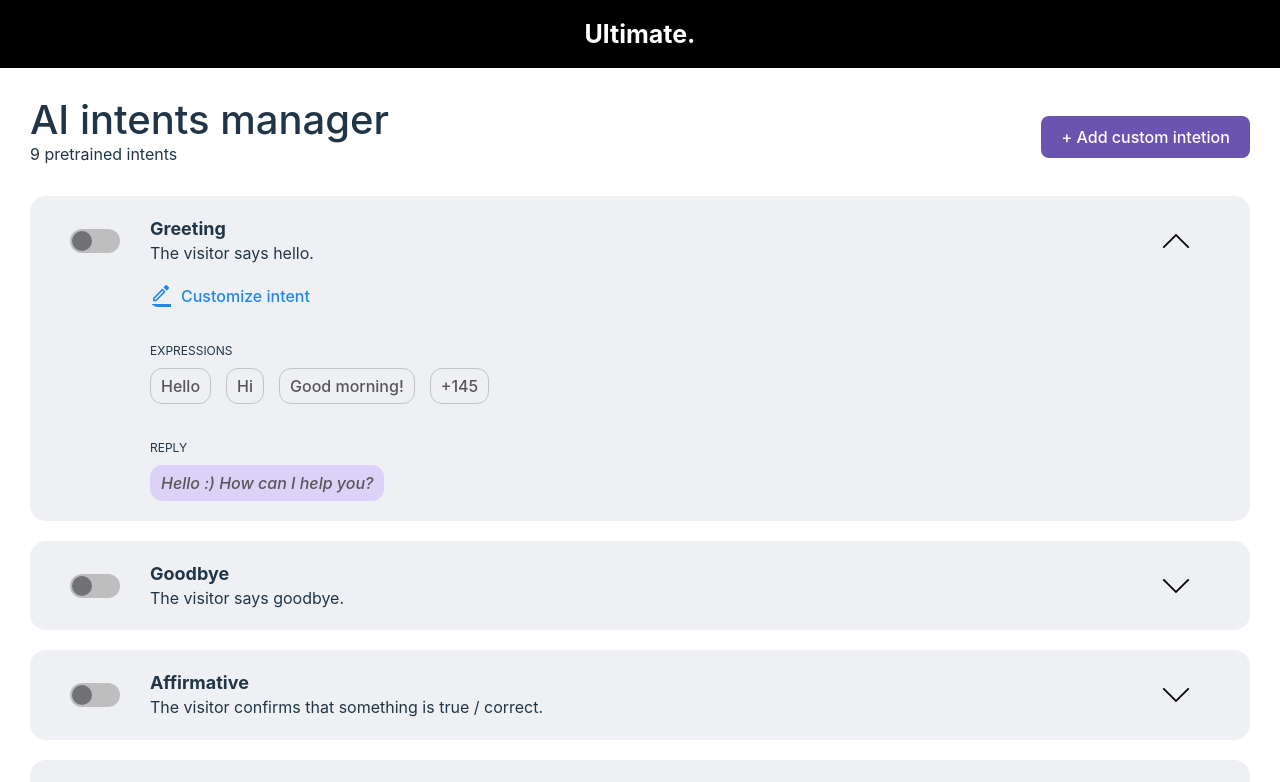
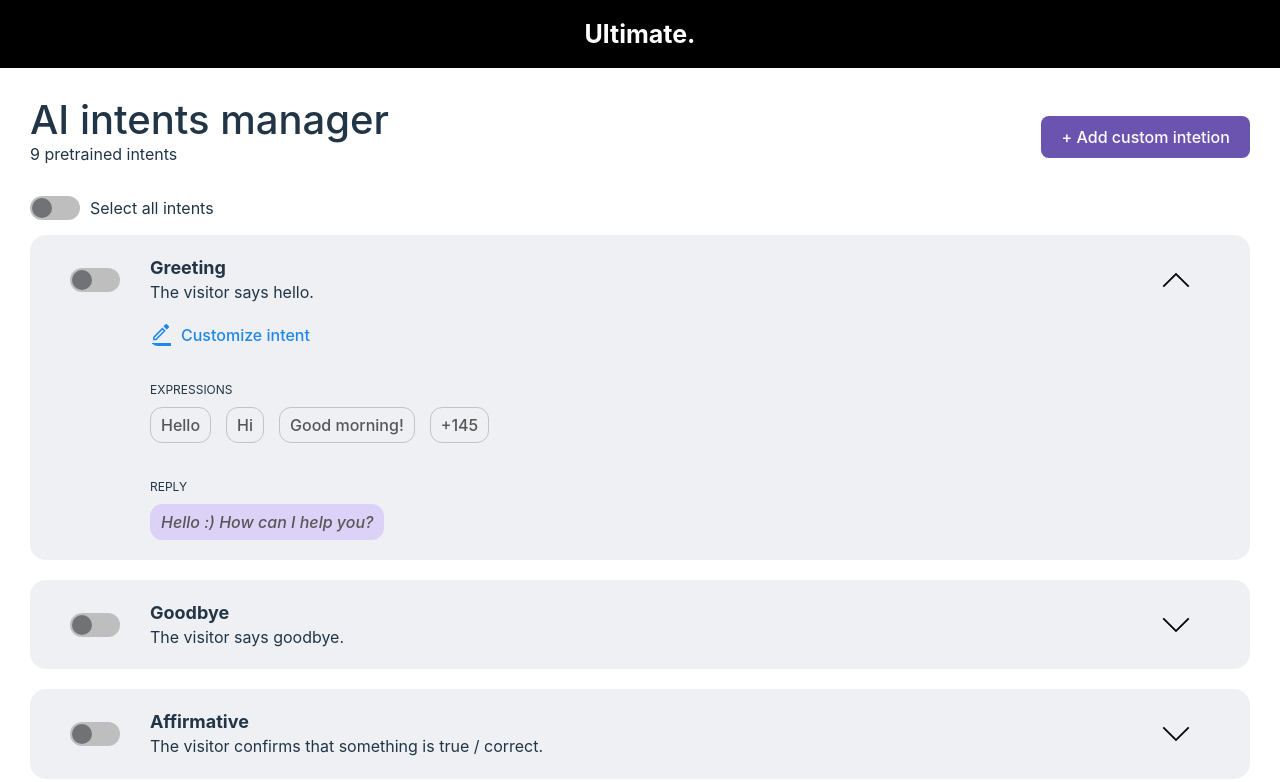
Before and after one commit to peduique/ai-chatbot-intent-manager, a React (Vite) app: page / in a window 1280 px wide. Shown: the top 782 px of the page. Built offline with nearby package versions, Linux system fonts and the light colour scheme.

Commit message:
Implement toggle handler select/unselect all intents

```diff
--- a/src/components/Intent/index.tsx
+++ b/src/components/Intent/index.tsx
@@ -40,6 +40,8 @@ const Intent: FC<IIntent> = ({
   const handleClickExpandAccordion = () => {
     setExpanded((isShown) => !isShown);
   };
+
+  console.log(id, isActive);
 
   return (
     <SIntent>
--- a/src/pages/Intents/index.tsx
+++ b/src/pages/Intents/index.tsx
@@ -1,17 +1,27 @@
-import React, { FC, useCallback, useEffect, useState } from "react";
+import React, { FC, useCallback, useState } from "react";
 
 import Button from "../../components/Button";
 import Intent from "../../components/Intent";
 import IntentsGroup from "../../components/IntentsGroup";
 import Loading from "../../components/Loading/Index";
+import SwitchButton from "../../components/SwitchButton";
 
 import intents from "../../data/intents.json";
 
-import { SContainer, SHeader, SDescription, STitle, SControl } from "./styles";
+import {
+  SContainer,
+  SHeader,
+  SDescription,
+  STitle,
+  SControl,
+  SAllIntentsSwitch,
+} from "./styles";
 
 const IntentsPage: FC = () => {
   const [activeIntents, setActiveIntents] = useState<string[]>([]);
   const [isUpdating, setUpdating] = useState<boolean>(false);
+
+  const allIntentsActive = activeIntents.length === intents.length;
 
   const handleLoadingEffect = () => {
     setUpdating(true);
@@ -30,6 +40,17 @@ const IntentsPage: FC = () => {
     setActiveIntents((prev) => [...prev, id]);
   }, []);
 
+  const handleAllIntents = (_: string, checked: boolean) => {
+    handleLoadingEffect();
+
+    if (checked) {
+      setActiveIntents(intents.map(({ id }) => id));
+      return;
+    }
+
+    setActiveIntents([]);
+  };
+
   return (
     <SContainer>
       <SHeader>
@@ -43,6 +64,15 @@ const IntentsPage: FC = () => {
           <Button disabled>+ Add custom intetion</Button>
         </SControl>
       </SHeader>
+
+      <SAllIntentsSwitch>
+        <SwitchButton
+          name="toggle-all-intents"
+          onChange={handleAllIntents}
+          active={allIntentsActive}
+        />
+        {allIntentsActive ? "Unselect" : "Select"} all intents
+      </SAllIntentsSwitch>
 
       <IntentsGroup>
         {intents.map((intent, index) => (
--- a/src/pages/Intents/styles.ts
+++ b/src/pages/Intents/styles.ts
@@ -49,3 +49,9 @@ export const SControl = styled.div`
     align-items: flex-start;
   }
 `;
+
+export const SAllIntentsSwitch = styled.div`
+  display: flex;
+  gap: 10px;
+  margin-bottom: 15px;
+`;
```
